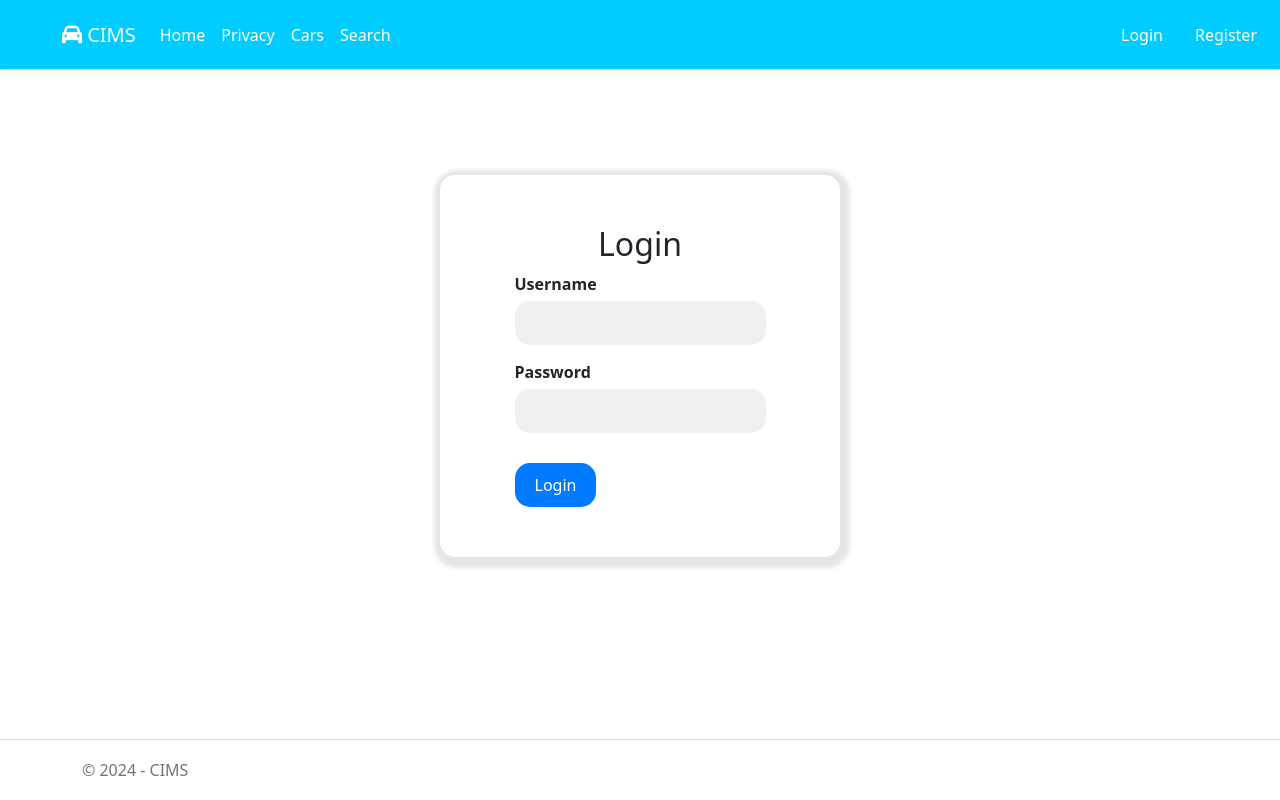
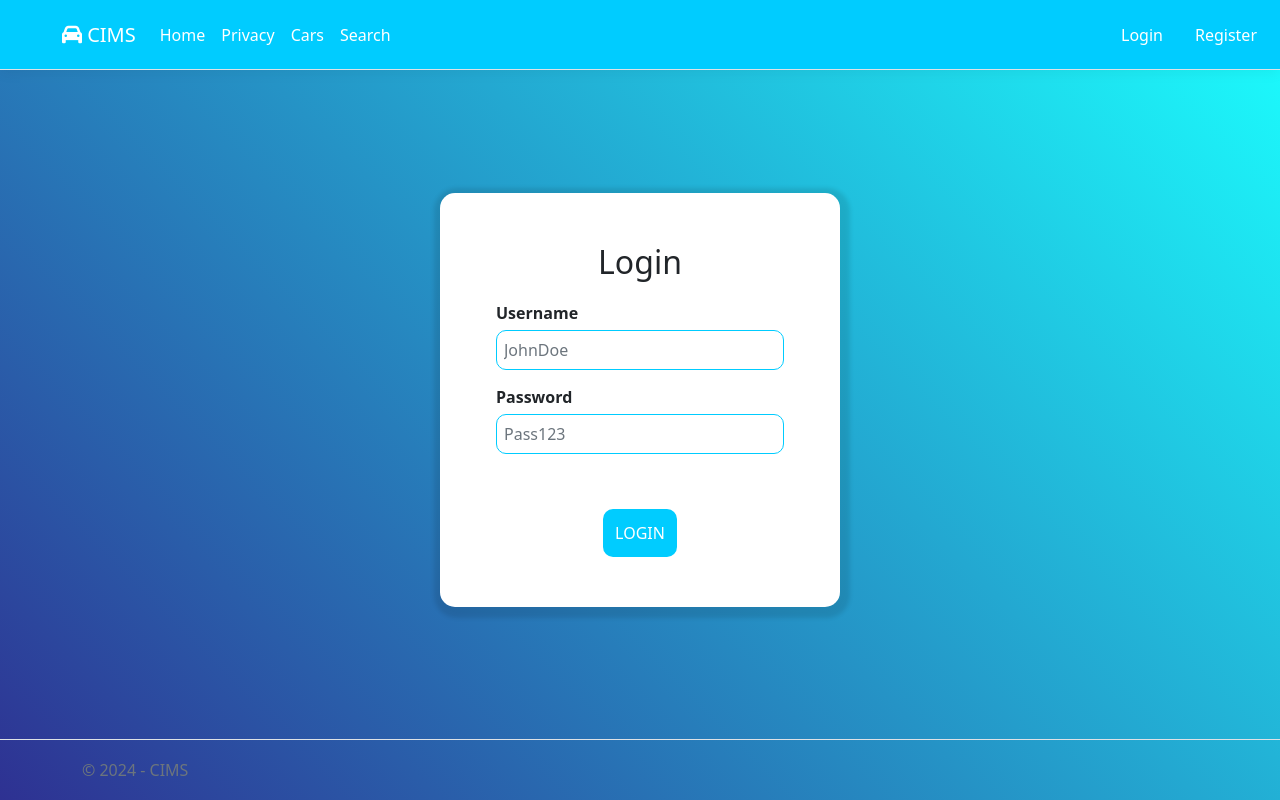
Before and after one commit to HP1502/CarInformationManagementSystem, an ASP.NET Core app: page /Account/Login in a window 1280 px wide. Run offline with ASP.NET Core 8, Linux system fonts and the light colour scheme; style sheets or scripts are compiled from the project's sources.

Commit message:
Update Login.cshtml

```diff
--- a/CarManagement/Views/Account/Login.cshtml
+++ b/CarManagement/Views/Account/Login.cshtml
@@ -9,69 +9,80 @@
 <head>
     <title>@ViewBag.Title</title>
     <style>
+        body
+        {
+            background: linear-gradient(45deg, #2E3192, #1BFFFF);
+        }
 
         .login-page {
+            margin-top: 50px;
             display: flex;
             justify-content: center;
             align-items: center;
             height: 70vh;
-            background-color: #fff;
         }
 
         .login-form {
             background-color: #fff;
             padding: 50px;
-            border-radius: 15px; /* Rounded corners */
-            box-shadow: 2px 3px 4px 8px rgba(0, 0, 0, 0.1); /* Subtle shadow */
+            border-radius: 15px;
+            box-shadow: 2px 3px 4px 8px rgba(0, 0, 0, 0.1);
             width: 100%;
-            max-width: 400px; /* Max width for larger screens */
-            box-sizing: border-box; /* Include padding in the width calculation */
+            max-width: 400px;
+            box-sizing: border-box;
             display: flex;
-            flex-direction: column; /* Stack items vertically */
-            align-items: center; /* Center items horizontally */
+            flex-direction: column;
+            align-items: center;
         }
 
-        /* Style form labels */
+            .login-form h2 {
+                margin-bottom: 20px;
+            }
+
         .form-label {
             font-weight: bold;
             margin-bottom: 5px;
             display: block;
-            text-align: left; /* Align labels to the left */
-            width: 100%; /* Full width to align with form controls */
+            text-align: left;
+            width: 100%;
         }
 
-        /* Style form controls */
         .form-control {
-            width: 100%; /* Full width of the container minus padding */
-            max-width: 100%; /* Prevent input from exceeding container width */
-            padding: 10px;
-            border: none; /* No border */
-            border-radius: 15px; /* Rounded corners */
-            background-color: #f0f0f0; /* Light gray background for inputs */
-            margin-bottom: 15px; /* Space between input fields */
-            box-sizing: border-box; /* Include padding in the width calculation */
+            width: 18em;
+            max-width: 30em;
+            padding: 7px;
+            border: 1px solid #00ccff;
+            border-radius: 10px;
+            margin-bottom: 15px;
+            box-sizing: border-box;
         }
 
-        /* Style the submit button */
+        .stylebutton {
+            display: flex;
+            justify-content: center;
+            align-items: center;
+        }
+
         .btn-primary {
-            background-color: #007bff; /* Blue background */
-            color: white; /* White text */
-            border: none; /* No border */
-            padding: 10px 20px;
-            border-radius: 15px; /* Rounded corners */
-            cursor: pointer; /* Pointer cursor on hover */
-            font-size: 16px; /* Font size */
-            transition: background-color 0.3s ease; /* Smooth background color transition */
-            margin-top: 15px; /* Space above the button */
+            background-color: #00ccff;
+            color: white;
+            border: none;
+            padding: 12px;
+            border-radius: 10px;
+            cursor: pointer;
+            font-size: 16px;
+            transition: background-color 0.3s ease, transform 0.3s ease;
+            margin-top: 40px;
+            text-align: center;
         }
 
             .btn-primary:hover {
-                background-color: #0056b3; /* Darker blue on hover */
+                transform: scale(1.05);
+                background-color: #00ccff;
             }
 
-        /* Style validation messages */
         .text-danger {
-            color: #dc3545; /* Red text for validation errors */
+            color: #dc3545;
         }
     </style>
 </head>
@@ -84,15 +95,17 @@
                 @Html.AntiForgeryToken()
                 <div class="form-group">
                     @Html.LabelFor(model => model.Username, new { @class = "form-label" })
-                    @Html.TextBoxFor(model => model.Username, new { @class = "form-control" })
+                    @Html.TextBoxFor(model => model.Username, new { @class = "form-control", placeholder = "JohnDoe" })
                     @Html.ValidationMessageFor(model => model.Username, "", new { @class = "text-danger" })
                 </div>
                 <div class="form-group">
                     @Html.LabelFor(model => model.Password, new { @class = "form-label" })
-                    @Html.PasswordFor(model => model.Password, new { @class = "form-control" })
+                    @Html.PasswordFor(model => model.Password, new { @class = "form-control", placeholder = "Pass123" })
                     @Html.ValidationMessageFor(model => model.Password, "", new { @class = "text-danger" })
                 </div>
-                <button type="submit" class="btn btn-primary">Login</button>
+                <div class="stylebutton">
+                    <button type="submit" class="btn btn-primary">LOGIN</button>
+                </div>
             }
         </div>
     </div>
```
